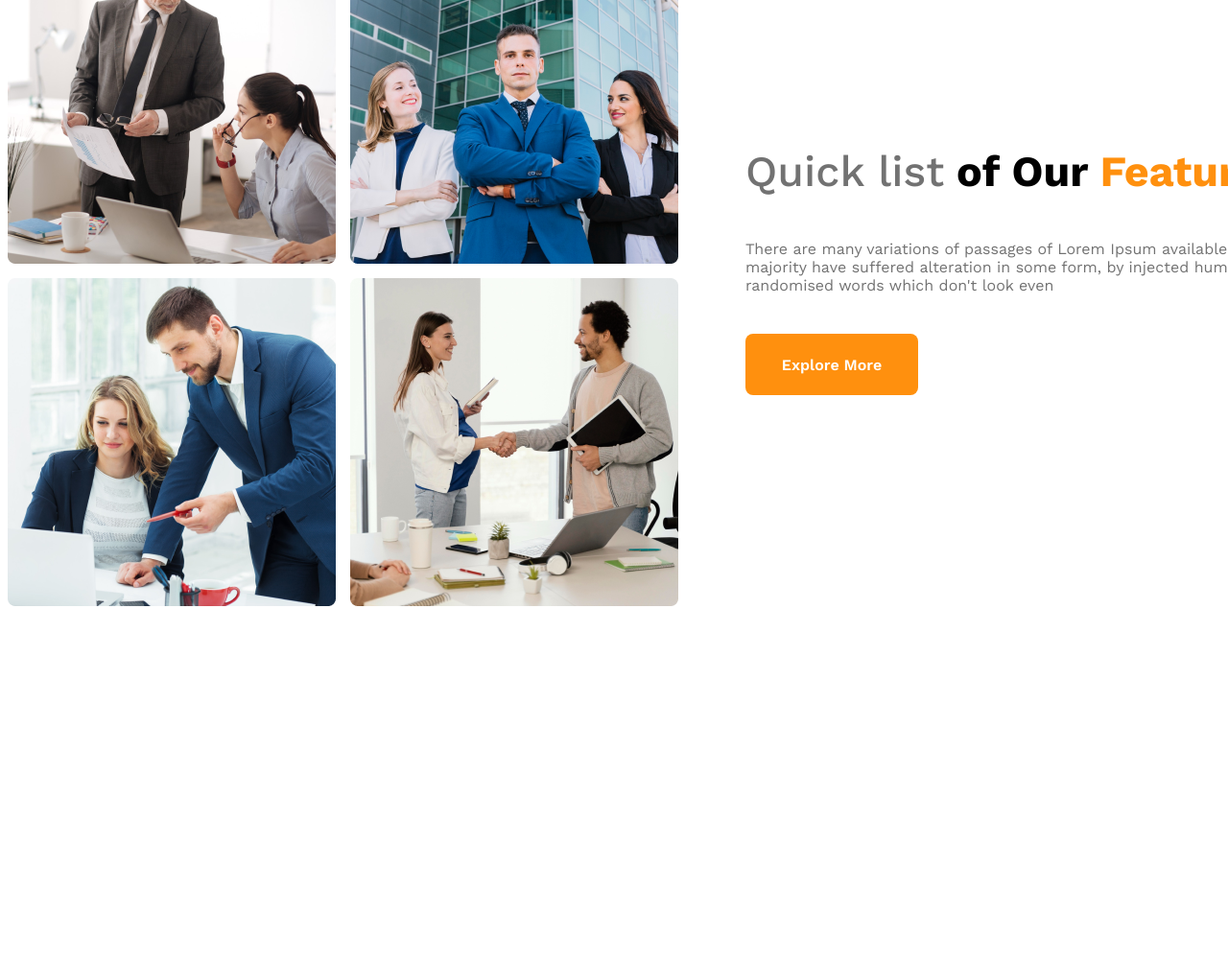
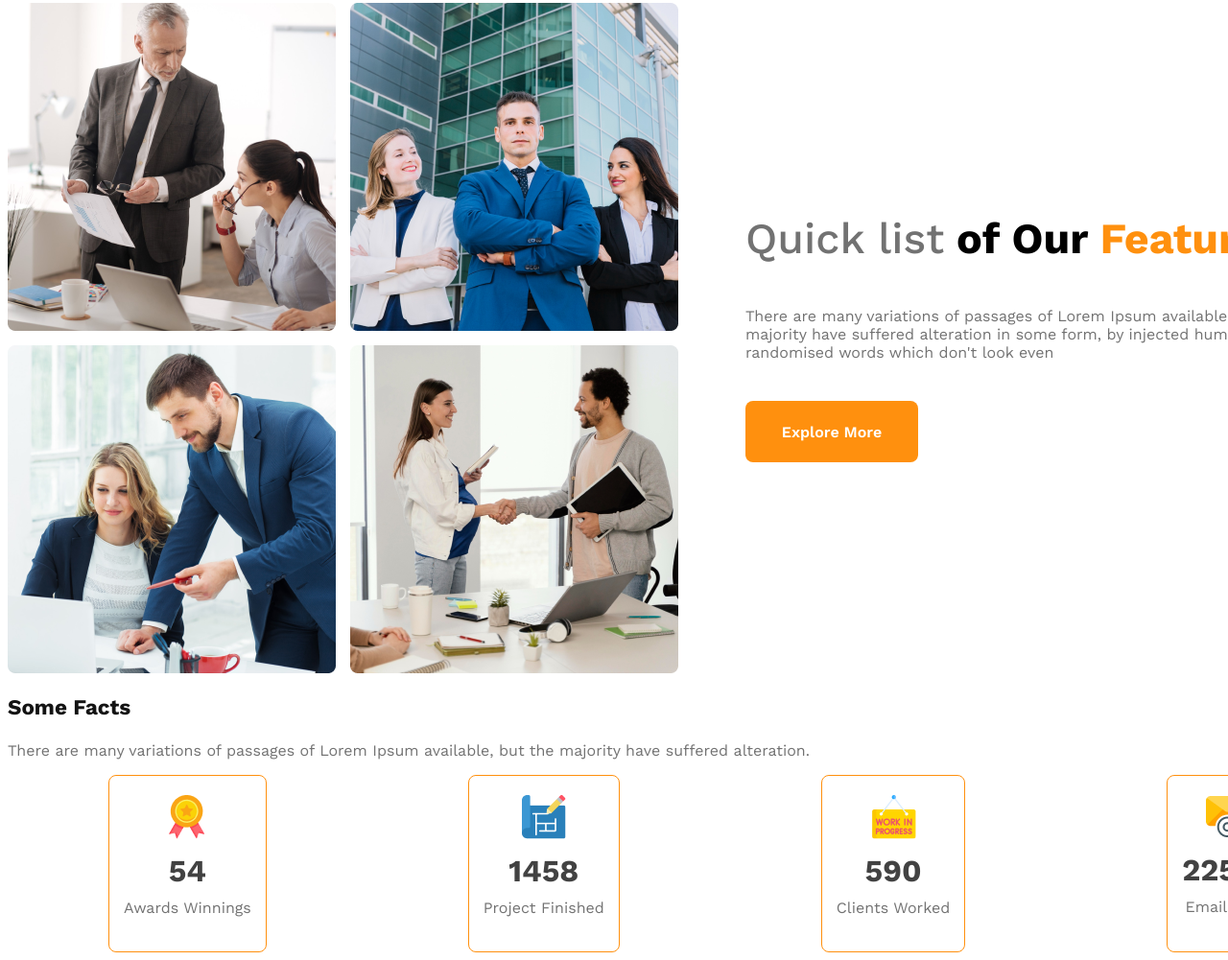
Before and after one commit to Taahia23/g3-architect, a plain HTML site: page index.html in a window 1280 px wide. Shown: the part 1049-2050 px from the top of the page at 96% size. Before the commit the page ends 1689 px from the top, so only its background shows below. Drawn offline with nearby package versions, Linux system fonts and the light colour scheme.

Commit message:
added facts section

```diff
--- a/index.html
+++ b/index.html
@@ -15,7 +15,7 @@
 <body>
     <header>
         <nav>
-            <h3 class="nav-title">G3 Architects</h3>
+            <h3 class="section-title">G3 Architects</h3>
             <ul>
                 <li><a href="">Home</a></li>
                 <li><a href="">About</a></li>
@@ -55,7 +55,44 @@
                 <button class="btn-primary">Explore More</button>
             </div>
         </section>
+
         <!-- teams section ends -->
+        <!-- features section starts -->
+        <section class="features">
+
+        </section>
+        <!-- features section ends -->
+        <!-- facts section starts -->
+        <section class="facts">
+            <h3 class="section-title">Some Facts</h3>
+            <p class="text-light-grey">
+                There are many variations of passages of Lorem Ipsum available, but the majority have suffered alteration.
+            </p>
+
+            <div class="facts-card-container">
+                <div class="card">
+                    <img src="images/icons/ribon.png" alt="">
+                    <h2 class="card-stats">54</h2>
+                    <p class="card-title">Awards Winnings</p>
+                </div>
+                <div class="card">
+                    <img src="images/icons/projects.png" alt="">
+                    <h2 class="card-stats">1458</h2>
+                    <p class="card-title">Project Finished</p>
+                </div>
+                <div class="card">
+                    <img src="images/icons/customers.png" alt="">
+                    <h2 class="card-stats">590</h2>
+                    <p class="card-title">Clients Worked</p>
+                </div>
+                <div class="card">
+                    <img src="images/icons/email.png" alt="">
+                    <h2 class="card-stats">22578</h2>
+                    <p class="card-title">Email Send</p>
+                </div>
+            </div>
+        </section>
+        <!-- facts section ends -->
     </div>
     </main>
     <footer>
--- a/styles/architect.css
+++ b/styles/architect.css
@@ -3,6 +3,10 @@
 
 * {
     font-family: 'Work Sans', sans-serif;
+}
+
+.text-light-grey {
+    color: #727272;
 }
 
 .btn-primary {
@@ -20,6 +24,13 @@
     cursor: pointer;
 }
 
+.section-title {
+    color: #131313;
+    font-family: Work Sans;
+    font-size: 1.4rem;
+    font-weight: 700;
+}
+
 /* shared styles ends */
 
 
@@ -35,12 +46,7 @@ nav {
     align-items: center;
 }
 
-.nav-title {
-    color: #131313;
-    font-family: Work Sans;
-    font-size: 1.4rem;
-    font-weight: 700;
-}
+
 
 nav>ul {
     display: flex;
@@ -93,50 +99,83 @@ nav li a {
     font-weight: 400;
     line-height: 26px;
 }
-.banner img{
+
+.banner img {
     width: 100%;
 }
 
 /* header styles end */
 
 /* main styles */
-.main{
+.main {
     width: 1440px;
     /* height: 1000px;  */
-    display: flex;
     /* justify-content: center; */
     margin: 0 auto;
+    margin-top: 70px;
 }
+
 /* teams styles start */
-.teams-container{
+.teams-container {
     display: flex;
     justify-content: center;
     align-items: center;
 }
-.teams-img-container{
+
+.teams-img-container {
     display: grid;
-    grid-template-columns: repeat(2,1fr);
+    grid-template-columns: repeat(2, 1fr);
     gap: 15px;
 }
-.teams-content{
+
+.teams-content {
     padding-left: 70px;
     padding-right: 70px;
 }
-.teams-title{
+
+.teams-title {
     font-size: 2.8rem;
 }
-.quick-list{
+
+.quick-list {
     color: #727272;
     font-weight: 500;
 }
-.text-features{
+
+.text-features {
     color: #FF900E;
     font-weight: 700;
 }
-.teams-description{
+
+.teams-description {
     color: #727272;
 }
+
 /* teams styles end */
+/* facts section starts */
+.facts-card-container{
+    display: flex;
+    justify-content: space-around;
+    text-align: center;
+}
+.facts-card-container .card {
+    border-radius: 8px;
+    border: 1px solid #FF900E;
+    padding: 20px 15px;
+}
+.facts-card-container  .card-stats{
+    font-size: 2rem;
+    color: #424242;
+    margin-top: 10px;
+    margin-bottom: 10px;
+}
+.facts-card-container .card-title{
+    margin-top: 5px;
+    font-size: 1rem;
+    color: #727272;
+}
+
+/* facts section ends */
 
 
 
@@ -161,20 +200,21 @@ nav li a {
 
 /* for mobile devices */
 @media screen and (max-width:576px) {
-    header{
+    header {
         padding: 15px;
     }
+
     nav,
-    .teams-container
-    {
+    .teams-container {
         flex-direction: column;
     }
-    .teams-img-container
-    {
-       grid-template-columns: 1fr;
+
+    .teams-img-container {
+        grid-template-columns: 1fr;
 
     }
-    .main{
+
+    .main {
         width: 50%;
         margin: 0;
     }
@@ -182,15 +222,17 @@ nav li a {
 
 /* for tablets or medium devices */
 @media screen and (min-width:576px) and (max-width:992px) {
+
     nav,
-    .teams-container
-    {
+    .teams-container {
         flex-direction: column;
     }
-    header{
+
+    header {
         padding: 45px;
     }
-    .main{
+
+    .main {
         width: 70%;
         margin: 0 auto;
     }
```
